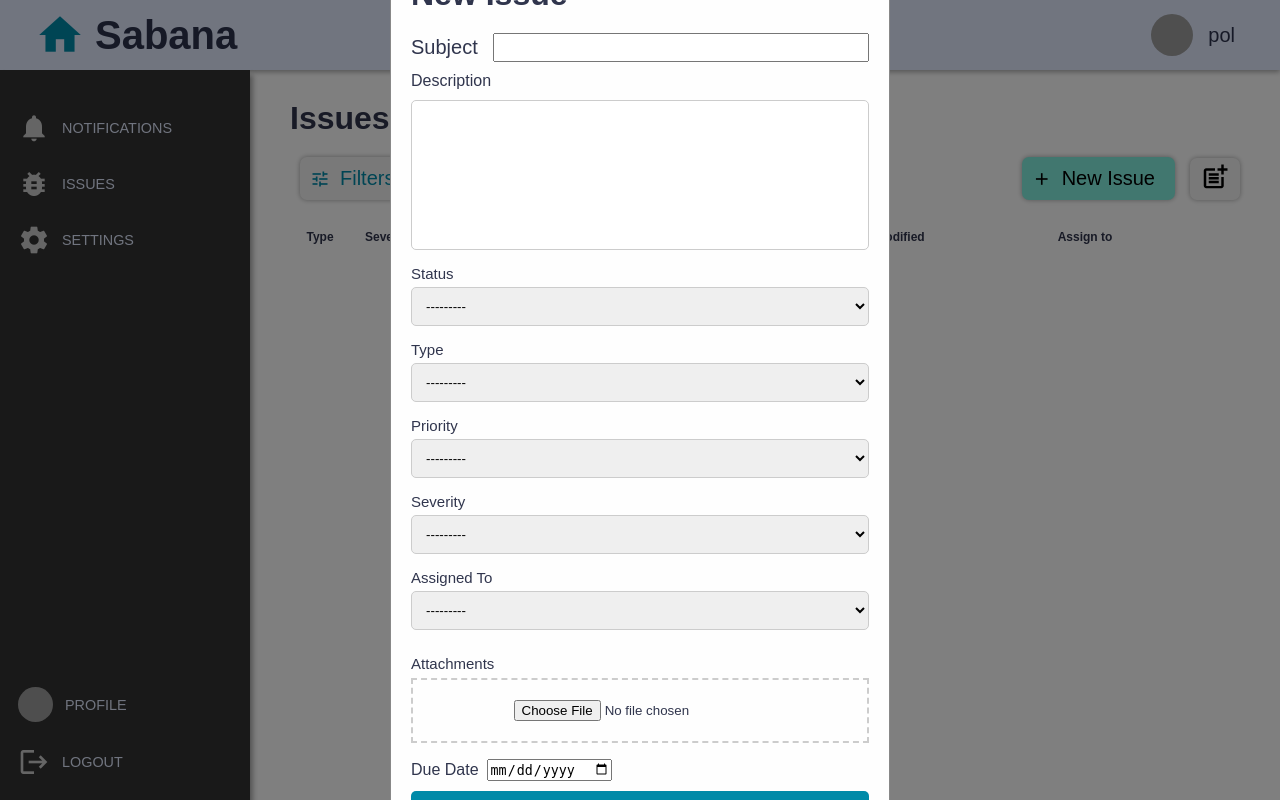
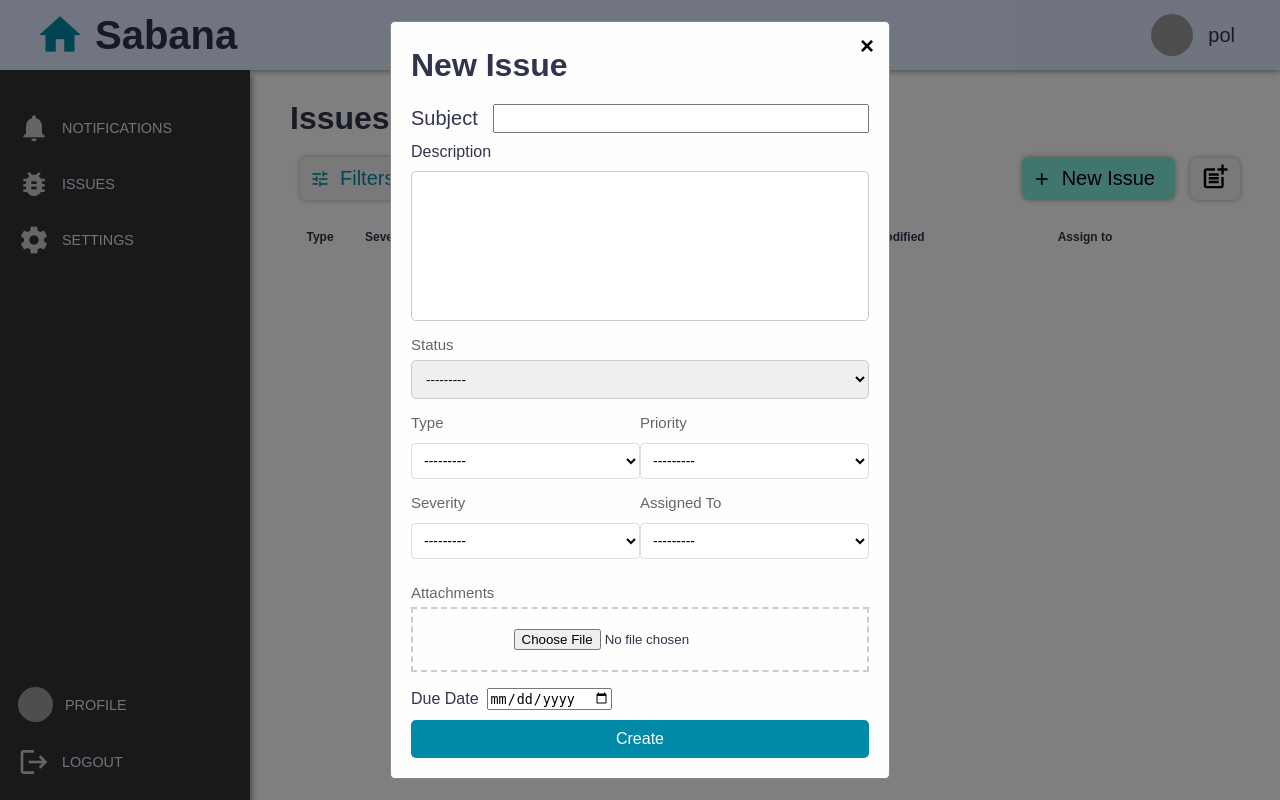
Before and after one commit to inkih04/SabanaBack, a Django app: page /issues/ in a window 1280 px wide, after a click that opens the changed part. Run offline with Django 5.2, Linux system fonts and the light colour scheme; a user stored in the database is signed in; data comes from the database, SQL or seed files in the repository; both versions use the stored data as it was after the commit; data that the repository does not hold is empty; grey boxes are pictures that could not be loaded.

Commit message:
Task#21 fix some bugs

```diff
--- a/issues/forms.py
+++ b/issues/forms.py
@@ -44,7 +44,10 @@ class PrioritiesForm(forms.ModelForm):
         model = Priorities
         fields = ['nombre', 'color']
         widgets = {
-            'color': forms.TextInput(attrs={'type': 'color'}),
+            'color': forms.TextInput(attrs={
+                'type': 'color',
+                'style': 'font-size: 8px;'
+            }),
         }
 
 class TypesForm(forms.ModelForm):
@@ -52,7 +55,10 @@ class TypesForm(forms.ModelForm):
         model = Types
         fields = ['nombre', 'color']
         widgets = {
-            'color': forms.TextInput(attrs={'type': 'color'}),
+            'color': forms.TextInput(attrs={
+                'type': 'color',
+                'style': 'font-size: 8px;'
+            }),
         }
 
 class SeveritiesForm(forms.ModelForm):
@@ -60,5 +66,8 @@ class SeveritiesForm(forms.ModelForm):
         model = Severities
         fields = ['nombre', 'color']
         widgets = {
-            'color': forms.TextInput(attrs={'type': 'color'}),
+            'color': forms.TextInput(attrs={
+                'type': 'color',
+                'style': 'font-size: 8px;'
+            }),
         }
--- a/issues/static/issues/issue_list.css
+++ b/issues/static/issues/issue_list.css
@@ -259,3 +259,54 @@
     margin: 0;
     margin-left: 10px;
 }
+
+
+.modal--subgrup {
+    display: flex;
+    flex-direction: row;
+    justify-content: space-between;
+    align-items: center;
+}
+
+.modal--subgrup-2 {
+    display: flex;
+    flex-direction: row;
+    justify-content: space-between;
+    align-items: center;
+}
+
+.prueba {
+    flex: 1; /* Ocupan igual espacio */
+    display: flex;
+    flex-direction: column;
+    gap: 5px; /* Espacio entre label y select */
+}
+
+
+
+
+/* Etiquetas */
+.modal-text {
+    font-size: 14px;
+    color: #666;
+    margin-bottom: 2px;
+}
+
+/* Selects */
+.prueba select {
+    width: 100%; /* Ocupa todo el ancho del contenedor */
+    padding: 8px;
+    border: 1px solid #ddd;
+    border-radius: 4px;
+    font-size: 14px;
+    background-color: white;
+}
+
+/* Ajuste específico para pantallas pequeñas */
+@media (max-width: 768px) {
+    .modal--subgrup,
+    .modal--subgrup-2 {
+        flex-direction: column;
+        gap: 15px;
+    }
+}
--- a/issues/templates/issues/issues_list.html
+++ b/issues/templates/issues/issues_list.html
@@ -63,17 +63,27 @@
                 <label class="modal-text" for="id_status">Status</label>
                 {{ form.status }}
 
+                <div class="modal--subgrup">
+                    <div class="prueba">
                         <label class="modal-text" for="id_type">Type</label>
                         {{ form.issue_type }}
-
+                    </div>
+                    <div class="prueba">
                         <label class="modal-text" for="id_priority">Priority</label>
                         {{ form.priority }}
+                    </div>
+                </div>
 
+                  <div class="modal--subgrup-2">
+                      <div class="prueba">
                             <label class="modal-text" for="id_severity">Severity</label>
                             {{ form.severity }}
-
+                      </div>
+                      <div class="prueba">
                         <label class="modal-text" for="id_assigned_to">Assigned To</label>
                         {{ form.assigned_to }}
+                      </div>
+                </div>
 
                 <div class="attachments">
                     <label class="modal-text" for="id_attachments">Attachments</label>
```
Also changed, not shown: db.sqlite3, issues/widgets.py (line endings or trailing spaces). Lines whose indentation alone changed are shown as unchanged.
